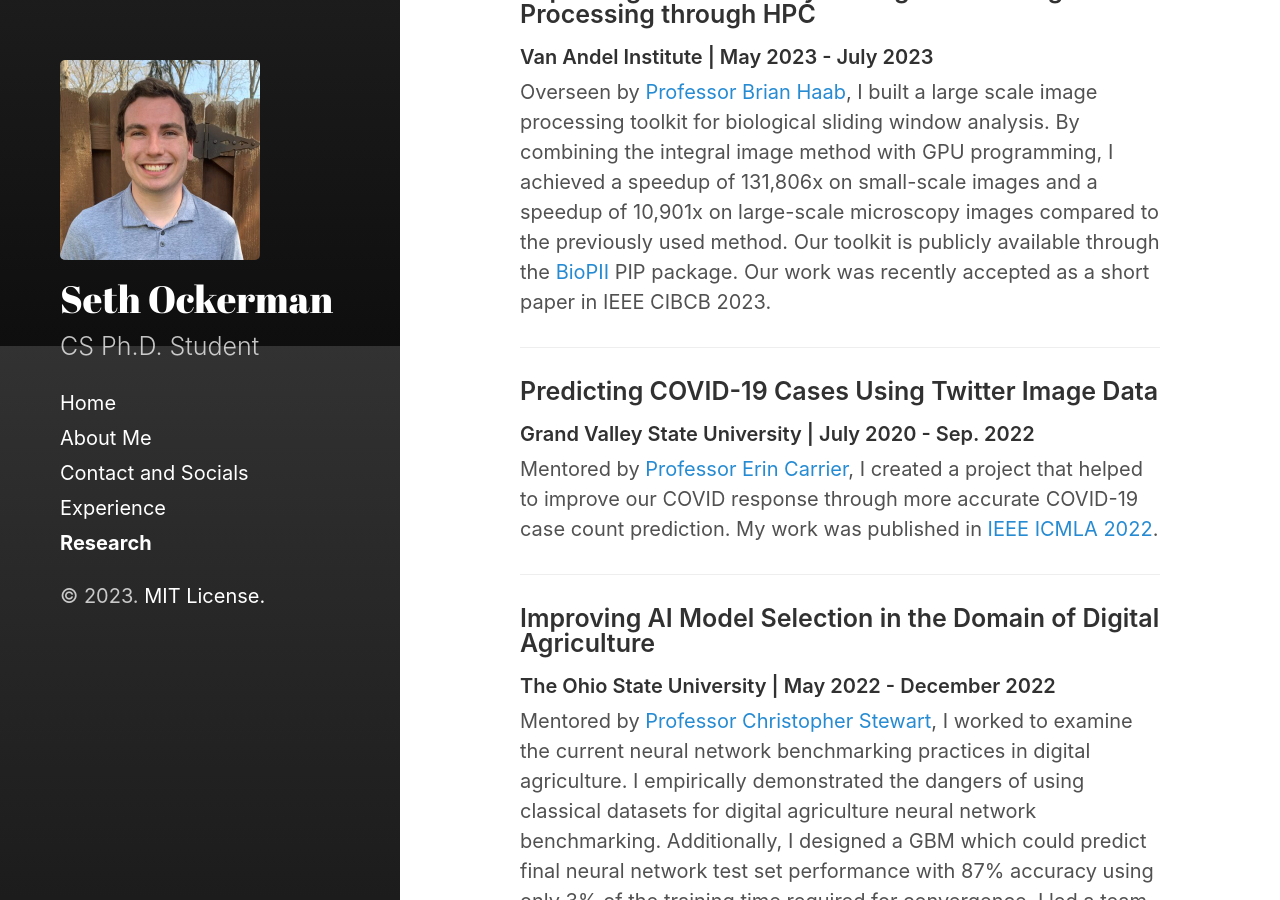
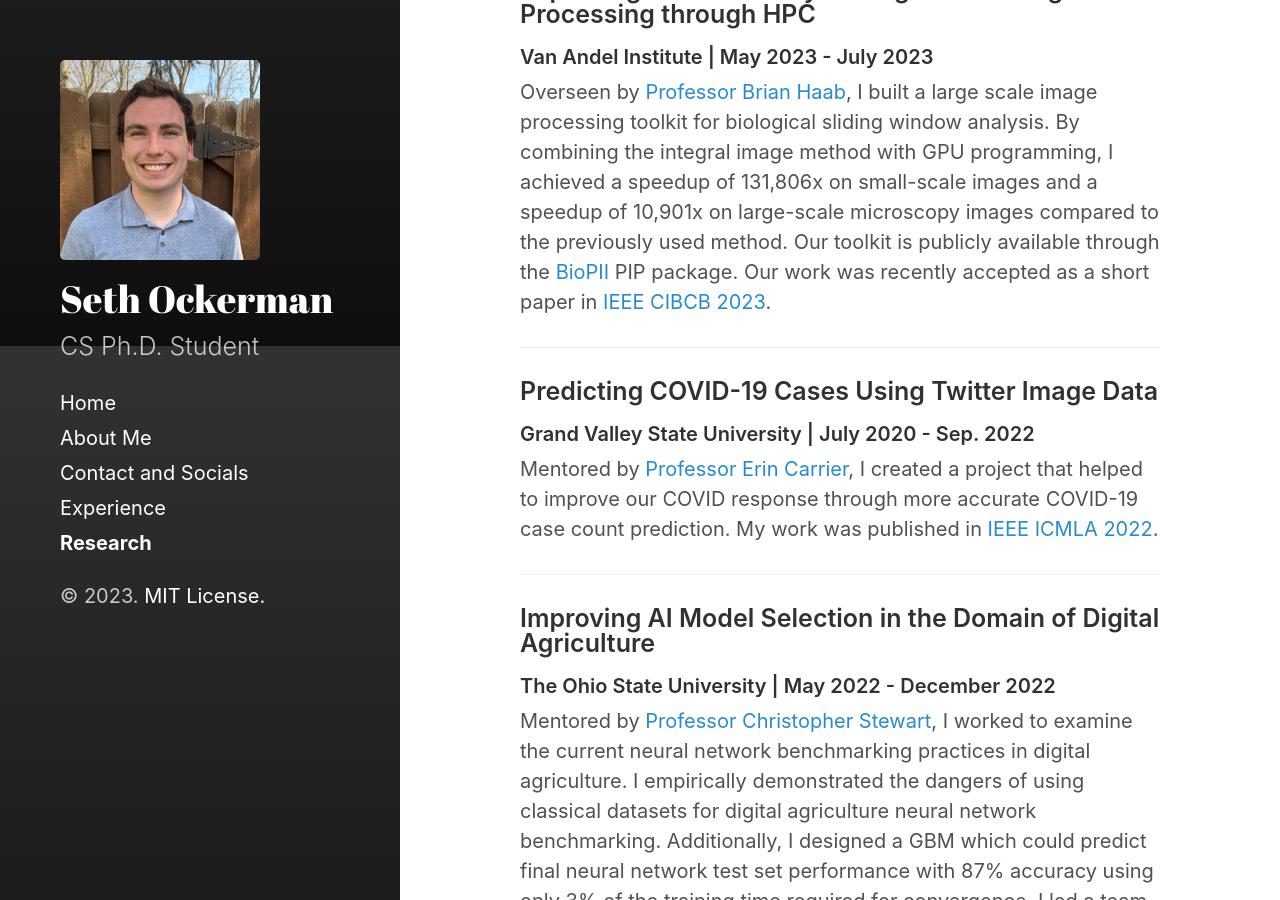
Before and after one commit to OckermanSethGVSU/OckermanSethGVSU.github.io, a Jekyll site: the page built from markdown/research.md, in a window 1280 px wide and 900 px high, scrolled down 1454 px. Built offline with Jekyll 4.4.1, drawn with Linux system fonts in a browser that asks for light colours; some of the changed lines change nothing that is shown.

Commit message:
added link to paper

```diff
--- a/markdown/research.md
+++ b/markdown/research.md
@@ -29,7 +29,7 @@
 
 ### Improving the Scalability of Large Scale Image Processing through HPC
 #### Van Andel Institute | May 2023 - July 2023
-Overseen by [Professor Brian Haab](https://scholar.google.com/citations?user=mC3JPI8AAAAJ&hl=en){:target="_blank"}, I built a large scale image processing toolkit for biological sliding window analysis. By combining the integral image method with GPU programming, I achieved a speedup of 131,806x on small-scale images and a speedup of 10,901x on large-scale microscopy images compared to the previously used method. Our toolkit is publicly available through the [BioPII](https://github.com/OckermanSethGVSU/Bio-PII){:target="_blank"} PIP package. Our work was recently accepted as a short paper in IEEE CIBCB 2023.
+Overseen by [Professor Brian Haab](https://scholar.google.com/citations?user=mC3JPI8AAAAJ&hl=en){:target="_blank"}, I built a large scale image processing toolkit for biological sliding window analysis. By combining the integral image method with GPU programming, I achieved a speedup of 131,806x on small-scale images and a speedup of 10,901x on large-scale microscopy images compared to the previously used method. Our toolkit is publicly available through the [BioPII](https://github.com/OckermanSethGVSU/Bio-PII){:target="_blank"} PIP package. Our work was recently accepted as a short paper in [IEEE CIBCB 2023](https://cmte.ieee.org/cis-bbtc/wp-content/uploads/sites/172/IEEE_CIBCB_2023_paper_2015.pdf){:target="_blank"}.
 
 ---
 
```
Also changed, not shown: 2 other files.
